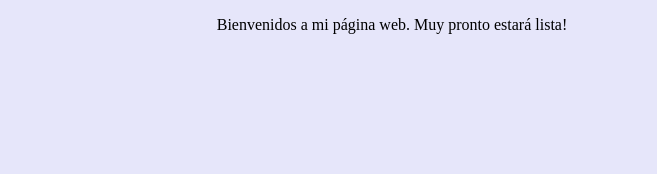
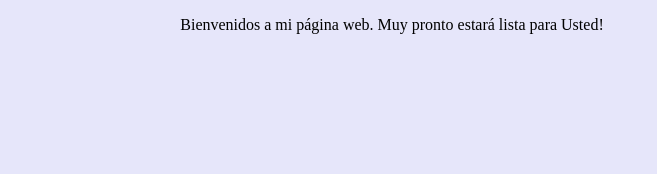
Before and after one commit to RubielSanchez/CCTW_01, a plain HTML site: page index.html in a window 1280 px wide. Shown: the full height of the page, 248-905 px from the left. Drawn offline with Linux system fonts and the light colour scheme.

Commit message:
Segundo cambio en commit

```diff
--- a/index.html
+++ b/index.html
@@ -9,7 +9,7 @@ type="text/css" media="all">
 
 <body>
 
-<p class="centrado">Bienvenidos a mi página web. Muy pronto estará lista!</p>
+<p class="centrado">Bienvenidos a mi página web. Muy pronto estará lista para Usted!</p>
 <p><img src="objetos/sonrisa.gif" width="60px" height="60px" alt="Bienvenidos al ejemplo de CCTW" /></p>
 <p>Página creada gracias a <a href="http://www.comocreartuweb.com" target="_blank">CCTW</a></p>
  <p><a href="mailto:rubiel.sanchjez@gmail.com"><img alt="Pulsa para escribirme un E-Mail!" src="objetos/buzon.gif" height="32px" width="32px" /></a></p>
```
